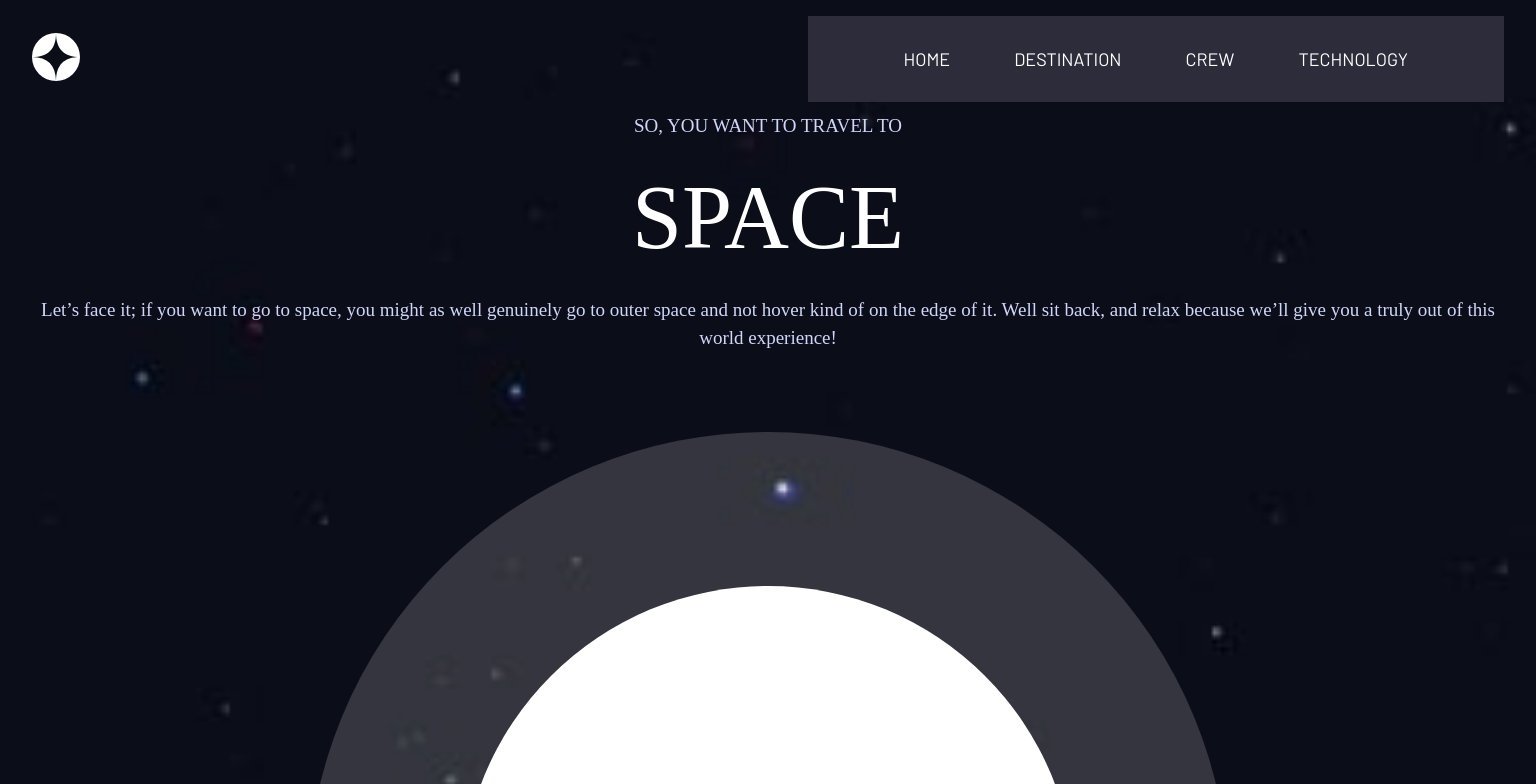
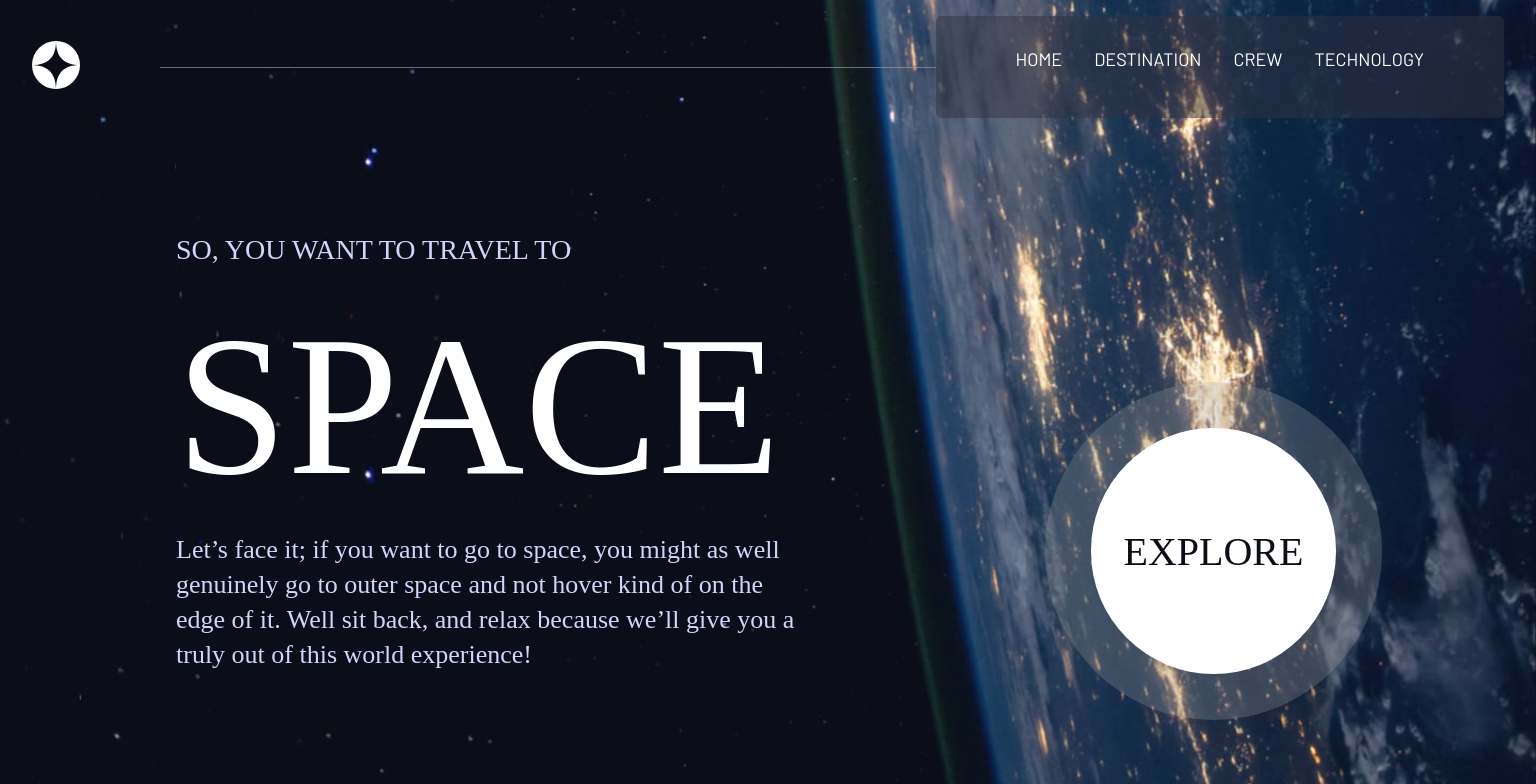
Before and after one commit to NicoBlas/spaceTourism, a React (Create React App) app: page / in a window 1536 px wide. Shown: the top 784 px of the page. Built offline with nearby package versions, Linux system fonts and the light colour scheme; a web font is replaced by a local one.

Commit message:
home responsive

```diff
--- a/src/components/button/button.css
+++ b/src/components/button/button.css
@@ -23,6 +23,15 @@ button{
     font-weight: 400;
 }
 
+button:hover{
+    transform: scale(0.8);
+    transition-duration: 1s;
+    background: #1b1c1f;
+    color: #FFFFFF;
+    font-size: 30px;
+
+}
+
 .buttomClass p,
 .buttomClass a{
     color: #0B0D17;
@@ -35,3 +44,35 @@ button{
     text-decoration: none;
 
 }
+
+
+@media (min-width:600px){
+    button{
+        width: 30vw;
+        height: 30vw;
+    }
+    .buttomClass{
+        width: 100%;
+    }
+}
+
+@media (min-width:1281px){
+    button{
+        width: 16vw;
+        height: 16vw;
+        font-size: 40px;
+    }
+
+    .buttomClass{
+        width: 100%;
+    }
+
+    button:hover{
+        transform: scale(0.8);
+        transition-duration: 1s;
+        background: #1b1c1f;
+        color: #FFFFFF;
+        font-size: 60px;
+
+    }
+}
--- a/src/components/navbar/Navbar.jsx
+++ b/src/components/navbar/Navbar.jsx
@@ -27,6 +27,7 @@ const Navbar = () => {
       <div className='navbar__logo'>
         <img src={logo} alt="logo" />
       </div>
+      <div className='navbar__line'/>
       <div className='navbar__links'>
         <Menu />
       </div>
--- a/src/components/navbar/navbar.css
+++ b/src/components/navbar/navbar.css
@@ -10,6 +10,10 @@
 
 
 .navbar__links{
+    display: none;
+}
+
+.navbar__line{
     display: none;
 }
 
@@ -56,18 +60,22 @@
     .navbar__links{
         display: flex;
         flex-direction: row;
-        padding: 2rem 4rem;
-        background: #333341d4;
+        padding: 1rem 1rem;
+        background: #3333417c;
 
+    }
+    .navbar__links a:hover{
+        border-bottom: 3px solid #FFFF;
     }
 
     .navbar__links p,
     .navbar__links a{
-        margin: 0 1rem;
+        margin: 0 0.5rem;
         text-decoration: none;
         color: #fff;
         font-family: var(--font-family);
         font-size: 18px;
+        padding-bottom: 1rem;
     }
 
     .navbar__toggleMenu{
@@ -79,5 +87,30 @@
 
 
 @media (min-width:1281px){
+    .navbar__links{
+        display: flex;
+        flex-direction: row;
+        padding: 2rem 4rem 2rem 4rem;
+        background: #3333417c;
+        border-radius: 5px;
+
+    }
+    .navbar__links a{
+        padding-bottom: 2rem;
+    }
+    .navbar__links a:hover{
+        border-bottom: 3px solid #FFFF;
+
+    }
+
+    .navbar__line{
+        display: block;
+        height:1px;
+        width: 80%;
+        background: #979797;
+        margin-left: 5rem;
+        opacity: 0.7;
+
+    }
 
 }
--- a/src/pages/home/Home.jsx
+++ b/src/pages/home/Home.jsx
@@ -11,7 +11,7 @@ const Home = () => {
     <div className='home'>
 
       <div className='home__info'>
-        <p>SO, YOU WANT TO TRAVEL TO</p>
+        <p id="p-desc">SO, YOU WANT TO TRAVEL TO</p>
         <p id='p-title'>SPACE</p>
         <p id='lastP'>Let’s face it; if you want to go to space, you might as well genuinely go to outer space and not hover kind of on the edge of it. Well sit back, and relax because we’ll give you a truly out of this world experience!</p>
       </div>
--- a/src/pages/home/home.css
+++ b/src/pages/home/home.css
@@ -51,3 +51,75 @@
 #lastP{
     margin-bottom: 4rem;
 }
+
+
+@media (min-width:600px){
+    .home{
+        background-image: url("../../assets/home/background-home-tablet.jpg")
+    }
+
+    .home__info{
+        padding-top: 12rem;
+    }
+
+    #p-title{
+        font-size: 150px;
+        margin: 4rem 0;
+    }
+
+    #lastP{
+        padding: 0 9rem;
+        margin-bottom: 8rem;
+    }
+
+    .home__buttom{
+        width: 40vw;
+        height: 40vw;
+    }
+}
+
+@media (min-width:1281px){
+    .home{
+        background-image: url("../../assets/home/background-home-desktop.jpg")
+    }
+    .home__info{
+        height: 100vh;;
+        display: flex;
+        flex-direction: column;
+        justify-content: flex-end;
+
+    }
+    .home__buttom{
+        width: 22vw;
+        height: 22vw;
+        margin: 0;
+        position: absolute;
+        right: 10%;
+        bottom: 10%;
+    }
+
+    #p-desc{
+        font-size: 28px;
+        text-align: start;
+        padding-left: 9rem;
+    }
+
+    #lastP{
+        width: 60vw;
+        text-align: start;
+        font-size: 26px;
+        line-height: 35px;
+    }
+    #p-title{
+        text-align: start;
+        padding-left: 9rem;
+        font-size: 200px;
+        margin: 6rem 0;
+    }
+}
+
+@media (min-width:1650px){
+    #lastP{
+        width: 45%;
+    }
+}
```
